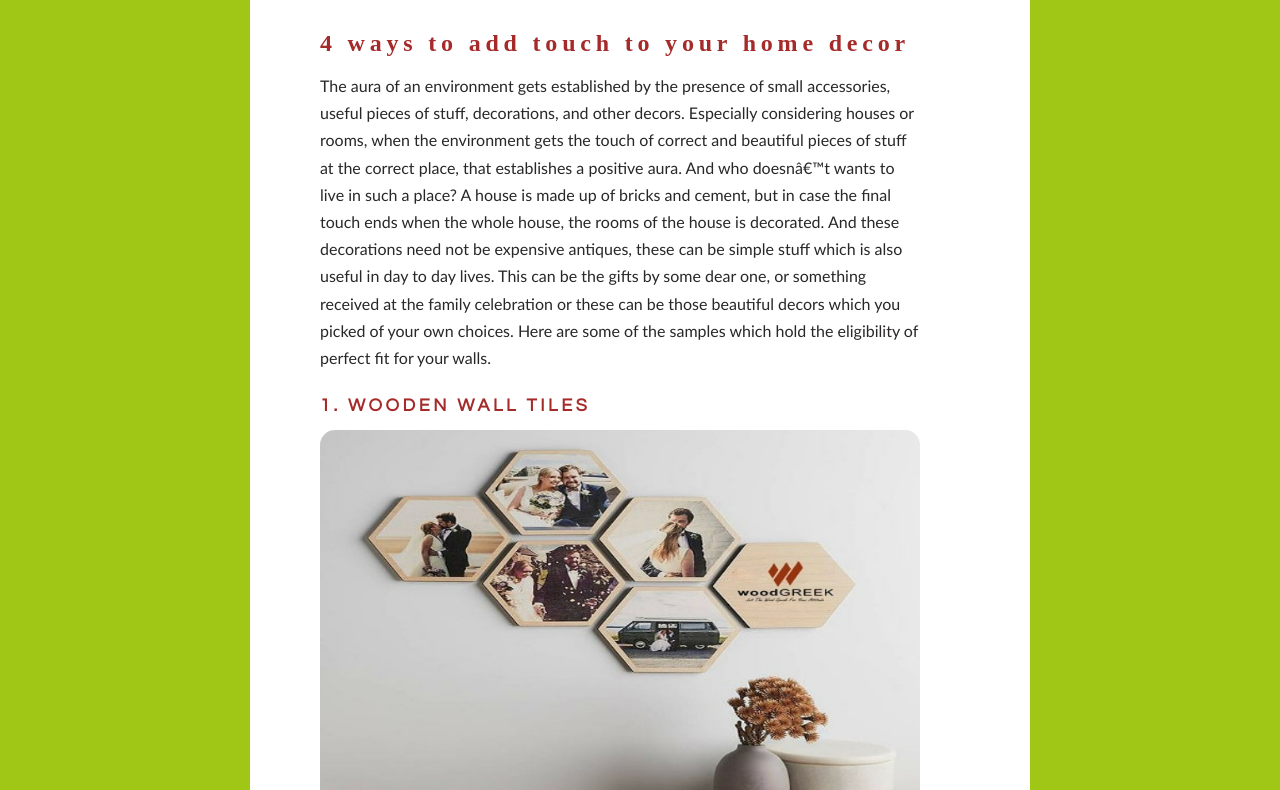
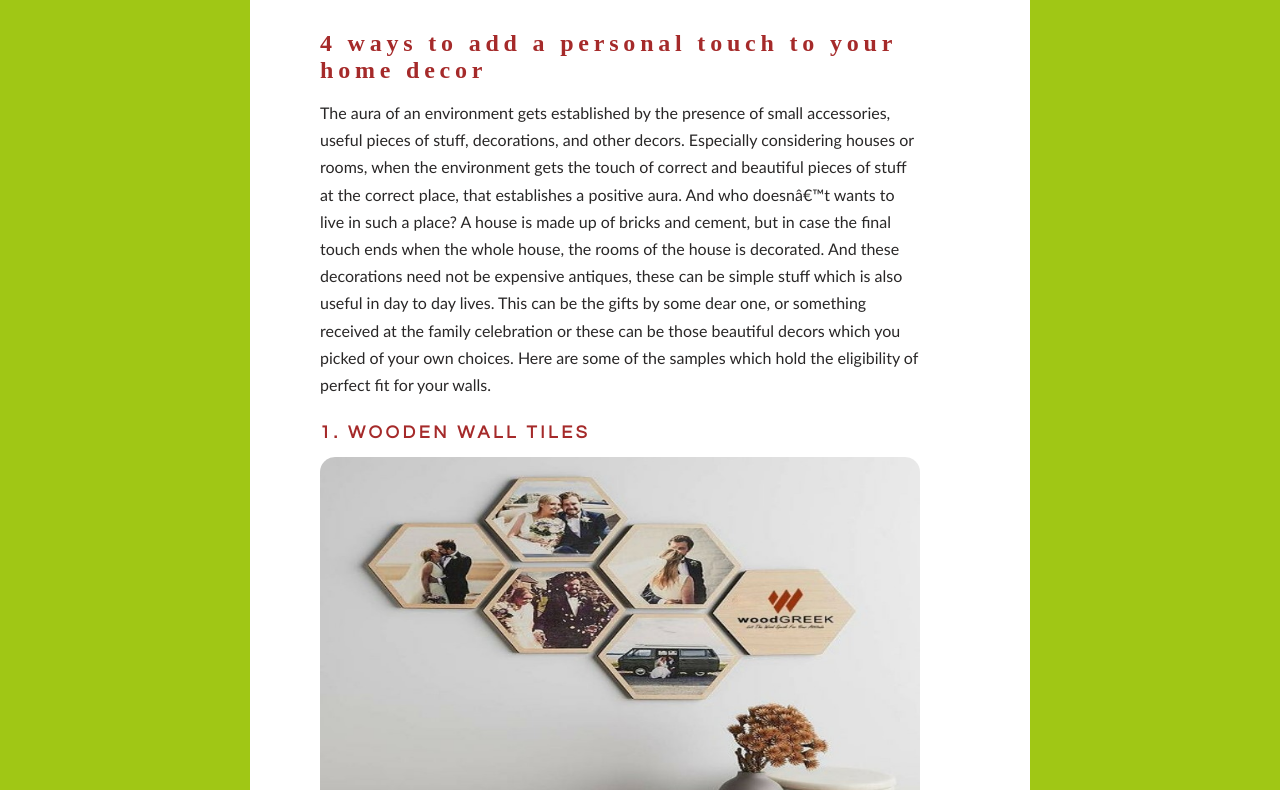
Before and after one commit to WoodGreek/2, a plain HTML site: page wg1/blog.html in a window 1280 px wide. Shown: the part 304-1094 px from the top of the page. Drawn offline with Linux system fonts and the light colour scheme.

Commit message:
Update blog.html

```diff
--- a/wg1/blog.html
+++ b/wg1/blog.html
@@ -35,7 +35,7 @@
       <div id="content-contact" style="border-radius: 15px; margin: auto;">
         <h1 style="text-align: center; justify-content: center;">Let’s Decorate</h1><br>
         <div style="margin-left: 20px;">
-          <h3 class="Font-style" style="color: brown; font-weight:bolder">4 ways to add touch to your home decor<br></h3>
+          <h3 class="Font-style" style="color: brown; font-weight:bolder">4 ways to add a personal touch to your home decor<br></h3>
           <p style="display: inline-block;">
             The aura of an environment gets established by the presence of small accessories, useful pieces of stuff, decorations, and other decors. Especially considering houses or rooms, when the environment gets the touch of correct and beautiful
             pieces of stuff at the correct place, that establishes a positive aura. And who doesn’t wants to live in such a place? A house is made up of bricks and cement, but in case the final touch ends when the whole house, the rooms of the house
```
